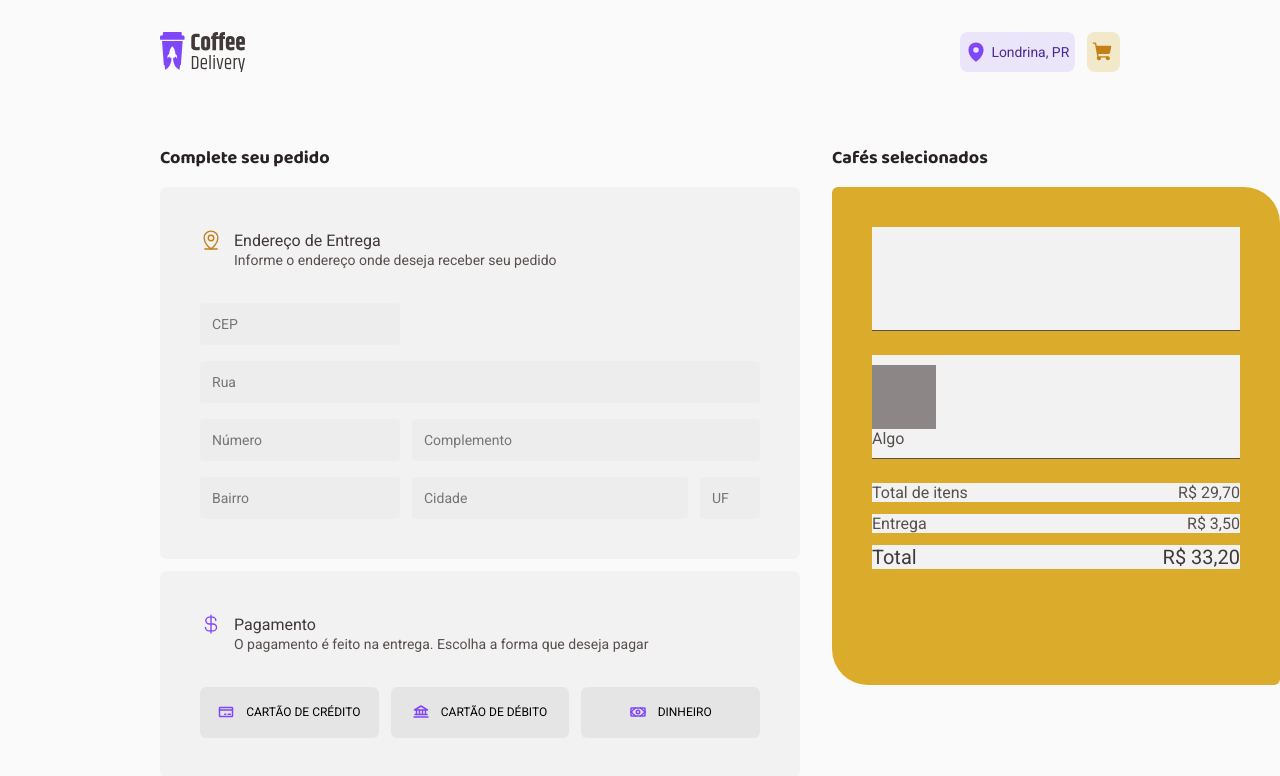
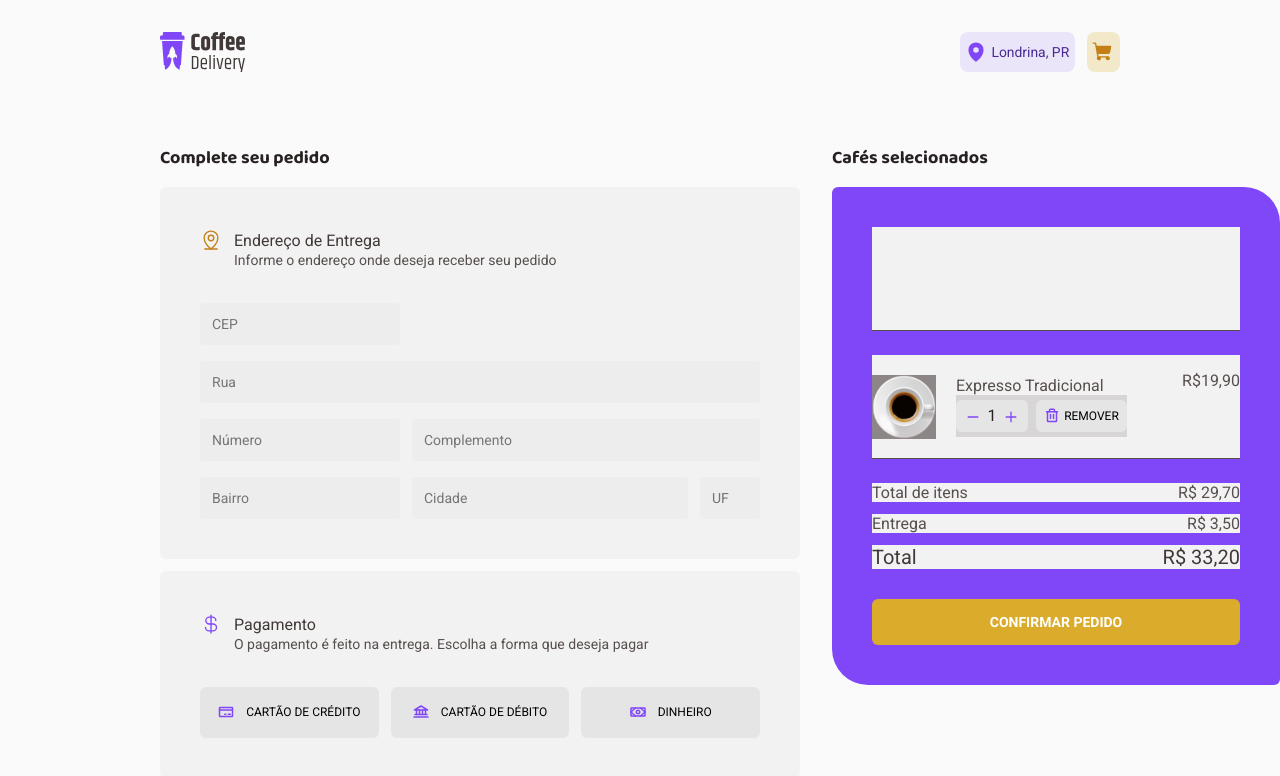
Before and after one commit to sergiosaruijr/projeto-coffe-delivery, a React (Vite) app: page /checkout in a window 1280 px wide. Shown: the top 776 px of the page. Built offline with nearby package versions, Linux system fonts and the light colour scheme.

Commit message:
commit CoffeeSelect2

```diff
--- /dev/null
+++ b/src/components/QuantityInput/index.tsx
@@ -0,0 +1,34 @@
+import { Minus, Plus } from 'phosphor-react'
+import {
+  IconContainer,
+  QuantityInputContainerHome,
+  QuantityInputContainerCheckout,
+} from './styles'
+
+export function QuantityInputHome() {
+  return (
+    <QuantityInputContainerHome>
+      <IconContainer id="minus">
+        <Minus size={14} weight="bold" />
+      </IconContainer>
+      <input type="number" readOnly value={1} />
+      <IconContainer id="plus">
+        <Plus size={14} weight="bold" />
+      </IconContainer>
+    </QuantityInputContainerHome>
+  )
+}
+
+export function QuantityInputCheckout() {
+  return (
+    <QuantityInputContainerCheckout>
+      <IconContainer id="minus">
+        <Minus size={14} weight="bold" />
+      </IconContainer>
+      <input type="number" readOnly value={1} />
+      <IconContainer id="plus">
+        <Plus size={14} weight="bold" />
+      </IconContainer>
+    </QuantityInputContainerCheckout>
+  )
+}
--- a/src/pages/Home/components/QuantityInput/styles.ts
+++ b/src/components/QuantityInput/styles.ts
@@ -1,6 +1,6 @@
 import styled from 'styled-components'
 
-export const QuantityInputContainer = styled.div`
+export const QuantityInputContainerHome = styled.div`
   display: flex;
   align-items: center;
   justify-content: space-between;
@@ -41,3 +41,28 @@ export const IconContainer = styled.button.attrs({ type: 'button' })`
     color: ${(props) => props.theme.colors['purple-600']};
   }
 `
+
+export const QuantityInputContainerCheckout = styled.div`
+  display: flex;
+  align-items: center;
+  justify-content: space-between;
+  border-radius: 6px;
+  background: ${(props) => props.theme.colors['gray-button']};
+  width: 4.5rem;
+  height: 2rem;
+
+  input {
+    text-align: center;
+    width: 4.5rem;
+    height: 2rem;
+    /* height: 2.375rem; */
+    background: ${(props) => props.theme.colors['gray-button']};
+    border: none;
+    border-radius: 6px;
+    color: ${(props) => props.theme.colors['gray-title']};
+  }
+
+  p {
+    text-align: center;
+  }
+`
--- a/src/pages/Checkout/components/CoffeeSelect/index.tsx
+++ b/src/pages/Checkout/components/CoffeeSelect/index.tsx
@@ -1,26 +1,58 @@
+import { Trash } from 'phosphor-react'
+import { QuantityInputCheckout } from '../../../../components/QuantityInput'
 import { TitleCard } from '../../styles'
 import {
-  BorderCoffeeSelectionSContentContainer,
+  BorderCoffeeSelectionContentContainer,
   CardCoffeeBorder,
   CoffeeSelectContainer,
   ImageCoffeeContainer,
+  BorderQuantityCoffee,
   ValueDeliveryContainer,
   ValueItensContainer,
   ValueTotalContainer,
   ValuesContainer,
+  ButtonBorderContainer,
+  ValueIndividualCoffeeContainer,
+  ImageAndInfoBorder,
+  ButtonRemoveContainer,
+  ButtonConfirmContainer,
+  BorderInfoAndQuantity,
+  NameCoffeeContainer,
 } from './styles'
-
+import { useTheme } from 'styled-components'
+import imgCoffee from '../CoffeeSelect/ame.svg'
 export function CoffeeSelect() {
+  const { colors } = useTheme()
   return (
     // <h1>Cafés selecionados</h1>
-    <BorderCoffeeSelectionSContentContainer>
+
+    <BorderCoffeeSelectionContentContainer>
       <TitleCard>Cafés selecionados</TitleCard>
       <CoffeeSelectContainer>
         {/* arrumar para ser um componente separado */}
         <CardCoffeeBorder></CardCoffeeBorder>
         <CardCoffeeBorder>
-          <ImageCoffeeContainer></ImageCoffeeContainer>
-          <p>Algo</p>
+          <ImageAndInfoBorder>
+            <ImageCoffeeContainer>
+              <img src={imgCoffee} alt="" />
+            </ImageCoffeeContainer>
+            <BorderInfoAndQuantity>
+              <NameCoffeeContainer>Expresso Tradicional</NameCoffeeContainer>
+              <BorderQuantityCoffee>
+                {/* <QuantityInputCheckout /> */}
+                <ButtonBorderContainer>
+                  <QuantityInputCheckout />
+                </ButtonBorderContainer>
+                <ButtonRemoveContainer>
+                  <Trash size={16} weight="bold" color={colors['purple-300']} />
+                  <p>Remover</p>
+                </ButtonRemoveContainer>
+              </BorderQuantityCoffee>
+            </BorderInfoAndQuantity>
+          </ImageAndInfoBorder>
+          <ValueIndividualCoffeeContainer>
+            <p>R$19,90</p>
+          </ValueIndividualCoffeeContainer>
         </CardCoffeeBorder>
         <ValuesContainer>
           <ValueItensContainer>
@@ -36,7 +68,10 @@ export function CoffeeSelect() {
             <p>R$ 33,20</p>
           </ValueTotalContainer>
         </ValuesContainer>
+        <ButtonConfirmContainer>
+          <h1>Confirmar Pedido</h1>
+        </ButtonConfirmContainer>
       </CoffeeSelectContainer>
-    </BorderCoffeeSelectionSContentContainer>
+    </BorderCoffeeSelectionContentContainer>
   )
 }
--- a/src/pages/Checkout/components/CoffeeSelect/styles.ts
+++ b/src/pages/Checkout/components/CoffeeSelect/styles.ts
@@ -1,14 +1,18 @@
 import styled from 'styled-components'
 
-export const BorderCoffeeSelectionSContentContainer = styled.div`
+export const BorderCoffeeSelectionContentContainer = styled.div`
   display: flex;
   flex-direction: column;
   /* background: ${(props) => props.theme.colors['gray-label']}; */
   margin-left: 2rem;
+  img {
+    width: 4rem;
+    height: 4rem;
+  }
 `
 
 export const CoffeeSelectContainer = styled.div`
-  background: ${(props) => props.theme.colors['yellow-300']};
+  background: ${(props) => props.theme.colors['purple-300']};
   display: flex;
   flex-direction: column;
   width: 28rem;
@@ -20,8 +24,9 @@ export const CoffeeSelectContainer = styled.div`
 `
 export const CardCoffeeBorder = styled.div`
   display: flex;
-  flex-direction: column;
-  justify-content: center;
+  /* flex-direction: column; */
+  justify-content: space-between;
+  align-items: center;
   width: 23rem;
   height: 6.5rem;
 
@@ -31,8 +36,26 @@ export const CardCoffeeBorder = styled.div`
 `
 
 // Falta parte de dentro do coffee
+export const BorderInfoAndQuantity = styled.div`
+  display: flex;
+  flex-direction: column;
+  width: 10.687rem;
+  height: 3.812rem;
+  margin-left: 1.25rem;
+  /* background: ${(props) => props.theme.colors['purple-300']}; */
+`
+export const NameCoffeeContainer = styled.div`
+  display: flex;
+  flex-direction: column;
+  /* padding-bottom: 0.5rem; */
+`
+export const ImageAndInfoBorder = styled.div`
+  display: flex;
+  flex-direction: row;
+  align-items: center;
+`
+
 export const ImageCoffeeContainer = styled.div`
-  display: flex;
   width: 4rem;
   height: 4rem;
   background-color: ${(props) => props.theme.colors['gray-label']};
@@ -40,33 +63,65 @@ export const ImageCoffeeContainer = styled.div`
   justify-content: center;
 `
 
-export const InfoCoffeeContainer = styled.div`
+export const BorderQuantityCoffee = styled.div`
   display: flex;
   width: 10.687rem;
   height: 3.812rem;
-  background-color: ${(props) => props.theme.colors['gray-subtitle']};
+  background-color: ${(props) => props.theme.colors['gray-hover']};
+  /* justify-content: space-between; */
+  align-items: center;
   justify-content: space-between;
-  align-items: center;
 `
 
-export const QuantityCoffeeContainer = styled.div`
-  display: flex;
-  width: 10.687rem;
-  height: 3.812rem;
-  background-color: ${(props) => props.theme.colors['gray-subtitle']};
-  /* justify-content: space-between; */
-  align-items: center;
-`
-
-export const ButtonQuantityContainer = styled.button`
-  display: flex;
-  width: 4.5rem;
-  height: 2rem;
+export const ButtonBorderContainer = styled.div`
+  div {
+    display: flex;
+    flex-wrap: nowrap;
+    justify-content: center;
+    align-items: center;
+  }
 `
 
 export const ButtonRemoveContainer = styled.button`
+  display: inline-flex;
+  align-items: center;
+  justify-content: center;
   width: 5.687rem;
   height: 2rem;
+  background: ${(props) => props.theme.colors['gray-button']};
+  border-radius: 6px;
+  border: none;
+  border-color: ${(props) => props.theme.colors['gray-button']};
+
+  p {
+    font-size: ${(props) => props.theme.textSizes['components-button-s']};
+    text-transform: uppercase;
+    padding-left: 0.25rem;
+  }
+
+  &:hover {
+    background: ${(props) => props.theme.colors['gray-hover']};
+    transition: 0.1s;
+  }
+
+  &:focus {
+    background: ${(props) => props.theme.colors['purple-100']};
+    border-color: ${(props) => props.theme.colors['purple-300']};
+    border-width: 2px;
+    border-style: solid;
+    box-shadow: 0 0 0 0;
+    outline: 0;
+  }
+`
+
+export const ValueIndividualCoffeeContainer = styled.div`
+  display: flex;
+  height: 1.312rem;
+  margin-bottom: 3.18rem;
+  p {
+    font-size: ${(props) => props.theme.textSizes['text-bold-m']};
+    color: ${(props) => props.theme.colors['gray-text']};
+  }
 `
 
 export const ValuesContainer = styled.div`
@@ -105,3 +160,28 @@ export const ValueTotalContainer = styled.div`
     color: ${(props) => props.theme.colors['gray-subtitle']};
   }
 `
+
+export const ButtonConfirmContainer = styled.button`
+  display: flex;
+  width: 23rem;
+  height: 2.875rem;
+  justify-content: center;
+  align-items: center;
+  border-radius: 6px;
+  background: ${(props) => props.theme.colors['yellow-300']};
+  border: none;
+  margin-top: 1.5rem;
+  box-shadow: 0 0 0 0;
+  outline: 0;
+
+  h1 {
+    font-size: ${(props) => props.theme.textSizes['components-button-g']};
+    color: ${(props) => props.theme.colors.white};
+    text-transform: uppercase;
+  }
+
+  &:hover {
+    background: ${(props) => props.theme.colors['yellow-600']};
+    transition: 0.1s;
+  }
+`
--- a/src/pages/Home/components/CoffeeCard/index.tsx
+++ b/src/pages/Home/components/CoffeeCard/index.tsx
@@ -9,7 +9,7 @@ import {
   TextPriceCoffee,
 } from './styles'
 // import coffeeTradicional from '../../assets/coffeeImage/coffee-expresso-tradicional.svg'
-import { QuantityInput } from '../QuantityInput'
+import { QuantityInputHome } from '../../../../components/QuantityInput'
 import { ShoppingCartSimple } from 'phosphor-react'
 import { formatPrice } from '../../../../../src/components/Format/formatPrice'
 
@@ -49,7 +49,7 @@ export function CoffeCard({ coffee }: CoffeeProps) {
           </TextPriceCoffee>
 
           <CoffeeCartAndPriceContainer>
-            <QuantityInput />
+            <QuantityInputHome />
             <button>
               <ShoppingCartSimple size={22} weight="fill" />
             </button>
--- a/src/pages/Home/components/QuantityInput/index.tsx
+++ /dev/null
@@ -1,16 +0,0 @@
-import { Minus, Plus } from 'phosphor-react'
-import { IconContainer, QuantityInputContainer } from './styles'
-
-export function QuantityInput() {
-  return (
-    <QuantityInputContainer>
-      <IconContainer id="minus">
-        <Minus size={14} weight="bold" />
-      </IconContainer>
-      <input type="number" readOnly value={1} />
-      <IconContainer id="plus">
-        <Plus size={14} weight="bold" />
-      </IconContainer>
-    </QuantityInputContainer>
-  )
-}
```
Also changed, not shown: src/pages/Checkout/components/CoffeeSelect/Image.jpg (added), src/pages/Checkout/components/CoffeeSelect/ame.svg (added).
